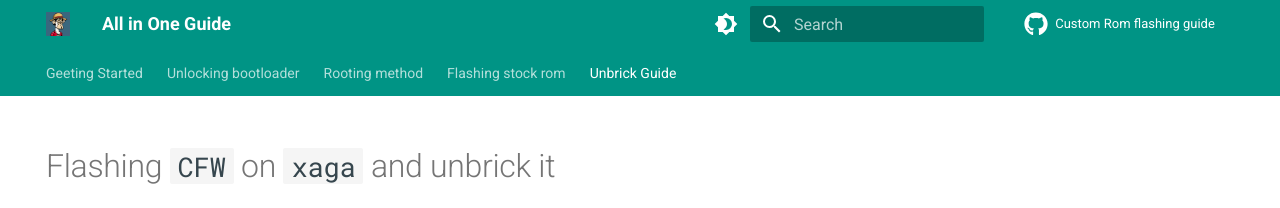
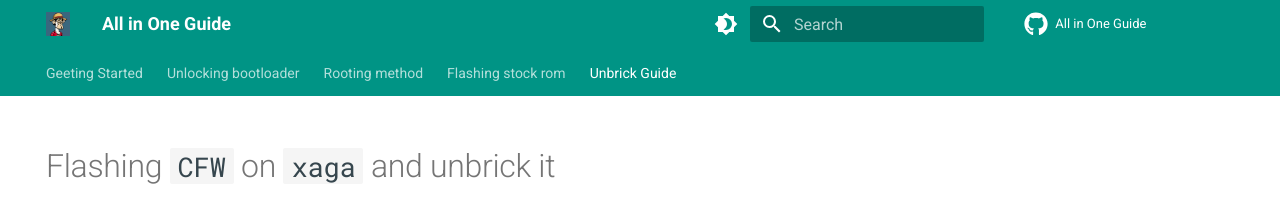
Before and after one commit to Angxddeep/Custom-Rom-flashing-guide, an MkDocs documentation site: the page built from docs/Unbrick.md, in a window 1280 px wide. Shown: the top 208 px of the page. Built offline with MkDocs 1.6.1 and Material for MkDocs 9.7.7, drawn with Linux system fonts in a browser that asks for light colours; comment, search, counter and statistics services are not loaded.

Commit message:
Update mkdocs.yml

```diff
--- a/mkdocs.yml
+++ b/mkdocs.yml
@@ -1,7 +1,7 @@
 site_name: All in One Guide
 site_url: "https://angxddeep.github.io/All-in-one-guide/"
-repo_url: https://github.com/deepangad/Custom-Rom-flashing-guide
-repo_name: Custom Rom flashing guide
+repo_url: https://github.com/Angxddeep/All-in-one-guide
+repo_name: All in One Guide
 edit_uri: ""
 markdown_extensions:
   - admonition
```
